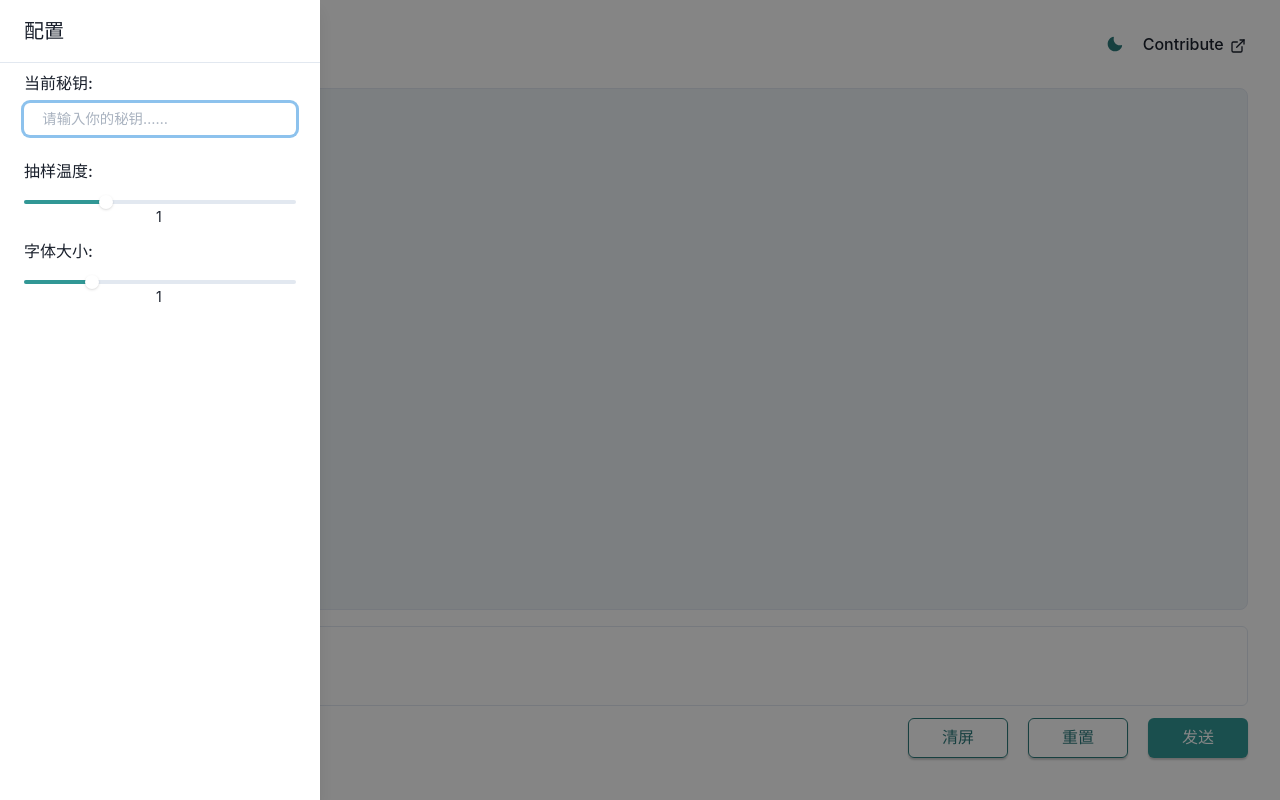
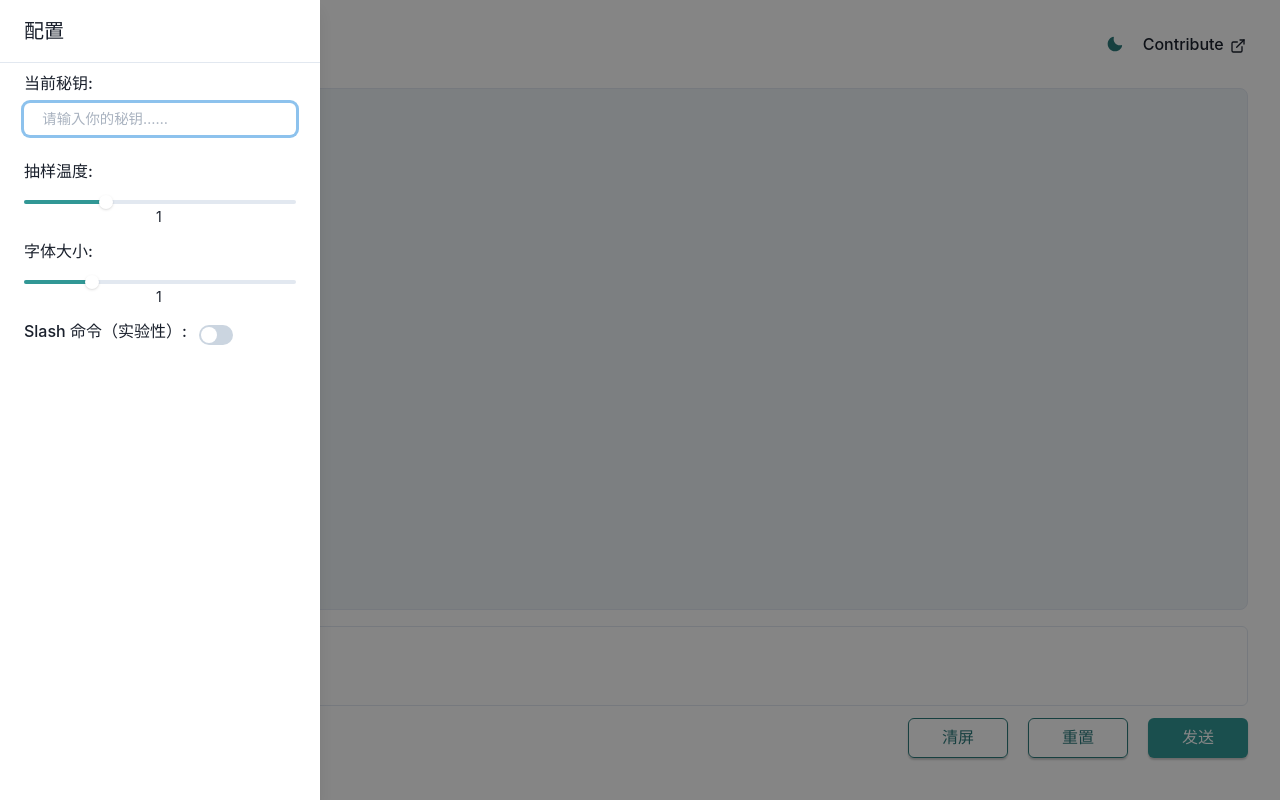
Before and after one commit to xleliu/ImGPT, a React (Vite) app: page / in a window 1280 px wide. Built offline with nearby package versions, Linux system fonts and the light colour scheme.

Commit message:
增加配置项

```diff
--- a/src/components/Chat.tsx
+++ b/src/components/Chat.tsx
@@ -103,6 +103,7 @@ export default function () {
                 setMessageStack={setMessageStack}
             />
             <Stack spacing="3">
+                {!config.prePrompt ? (
                     <Textarea
                         resize="none"
                         style={{ fontSize: `${config.fontsize}em` }}
@@ -115,7 +116,9 @@ export default function () {
                             }
                         }}
                     />
-                {/* <TextField prompt={prompt} setPrompt={setPrompt} handleClick={handleClick} /> */}
+                ) : (
+                    <TextField prompt={prompt} setPrompt={setPrompt} handleClick={handleClick} />
+                )}
                 <Flex>
                     <Sidebar />
                     <Center
--- a/src/components/Sidebar.tsx
+++ b/src/components/Sidebar.tsx
@@ -18,6 +18,7 @@ import {
     EditablePreview,
     EditableInput,
     Stack,
+    Switch,
     VisuallyHiddenInput,
 } from "@chakra-ui/react";
 import { HamburgerIcon } from "@chakra-ui/icons";
@@ -53,6 +54,7 @@ export default function Sidebar() {
                             <FormApiKey />
                             <FormTemperature />
                             <FormFontSize />
+                            <FormPrePrompt />
                             // 防止自动绑定focus
                             <VisuallyHiddenInput ref={dummyRef} />
                         </Stack>
@@ -172,3 +174,17 @@ function FormFontSize(): JSX.Element {
         </FormControl>
     );
 }
+
+function FormPrePrompt(): JSX.Element {
+    const { config, setConfig } = useContext(SettingContext);
+    return (
+        <FormControl display="flex" alignItems="center">
+            <FormLabel>Slash 命令（实验性）:</FormLabel>
+            <Switch
+                size="md"
+                isChecked={config.prePrompt}
+                onChange={() => setConfig({ ...config, prePrompt: !config.prePrompt })}
+            />
+        </FormControl>
+    );
+}
--- a/src/utils/settingContext.ts
+++ b/src/utils/settingContext.ts
@@ -7,6 +7,7 @@ export interface RequestParams {
 export interface Config {
     apiKey: string;
     fontsize: number;
+    prePrompt: boolean;
 }
 
 export interface Settings {
@@ -28,7 +29,7 @@ export const SettingContext = createContext<{
 
 export function getSettings() {
     const defaultSetting: Settings = {
-        config: { apiKey: "", fontsize: 0.9 },
+        config: { apiKey: "", fontsize: 0.9, prePrompt: false },
         reqParams: { temperature: 0.6 },
     };
     const settings: string | undefined = localStorage.getItem("settings") as string;
```
Lines whose indentation alone changed are shown as unchanged.
